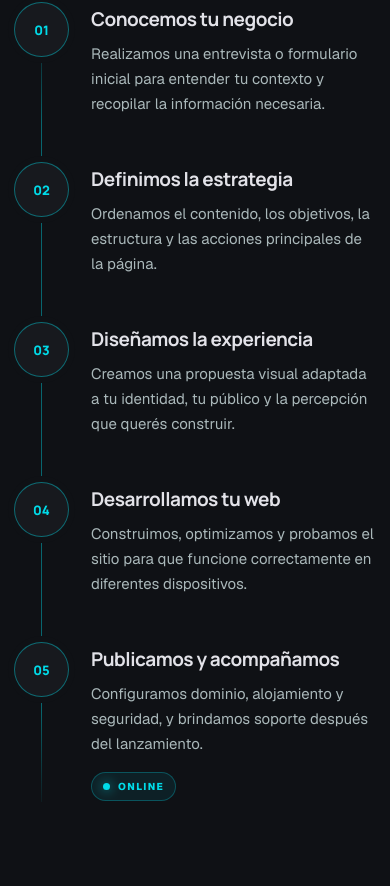
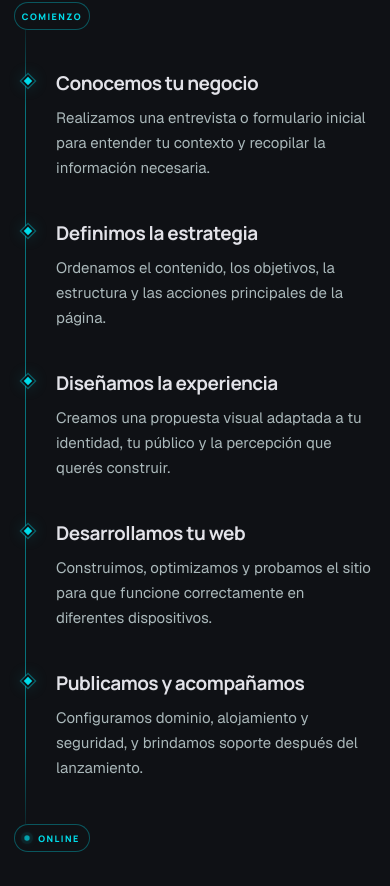
Before and after one commit to hberrino/hbdigitalstudio, a Next.js app: page / in a window 390 px wide. Shown: the part 5078-5964 px from the top of the page. Built offline with nearby package versions, Linux system fonts and the light colour scheme.

Commit message:
Refina el recorrido del proceso de trabajo

```diff
--- a/app/components/ProcessSection.jsx
+++ b/app/components/ProcessSection.jsx
@@ -5,7 +5,16 @@ export default function ProcessSection() {
   return (
     <section className="process section" id="proceso"><div className="container">
       <SectionHeading eyebrow="Cómo trabajamos" title="Un proceso claro, desde la idea hasta la publicación" text="Sabés qué está pasando, qué sigue y qué necesitamos en cada etapa." align="center" />
-      <div className="process__line">{processSteps.map((step, index) => <article className="process-step reveal" key={step.number} style={{ "--delay": `${index * 70}ms` }}><div className="process-step__number">{step.number}</div><div className="process-step__body"><h3>{step.title}</h3><p>{step.text}</p>{step.status && <span className="process-step__status"><i />{step.status}</span>}</div></article>)}</div>
+      <div className="process__line">
+        <div className="process__endpoint process__endpoint--start"><span>Comienzo</span></div>
+        {processSteps.map((step, index) => (
+          <article className="process-step reveal" key={step.title} style={{ "--delay": `${index * 70}ms` }}>
+            <span className="process-step__node" aria-hidden="true" />
+            <div className="process-step__body"><h3>{step.title}</h3><p>{step.text}</p></div>
+          </article>
+        ))}
+        <div className="process__endpoint process__endpoint--end"><i /><span>Online</span></div>
+      </div>
     </div></section>
   );
 }
--- a/app/data/process.js
+++ b/app/data/process.js
@@ -1,7 +1,7 @@
 export const processSteps = [
-  { number: "01", title: "Conocemos tu negocio", text: "Realizamos una entrevista o formulario inicial para entender tu contexto y recopilar la información necesaria." },
-  { number: "02", title: "Definimos la estrategia", text: "Ordenamos el contenido, los objetivos, la estructura y las acciones principales de la página." },
-  { number: "03", title: "Diseñamos la experiencia", text: "Creamos una propuesta visual adaptada a tu identidad, tu público y la percepción que querés construir." },
-  { number: "04", title: "Desarrollamos tu web", text: "Construimos, optimizamos y probamos el sitio para que funcione correctamente en diferentes dispositivos." },
-  { number: "05", title: "Publicamos y acompañamos", text: "Configuramos dominio, alojamiento y seguridad, y brindamos soporte después del lanzamiento.", status: "ONLINE" },
+  { title: "Conocemos tu negocio", text: "Realizamos una entrevista o formulario inicial para entender tu contexto y recopilar la información necesaria." },
+  { title: "Definimos la estrategia", text: "Ordenamos el contenido, los objetivos, la estructura y las acciones principales de la página." },
+  { title: "Diseñamos la experiencia", text: "Creamos una propuesta visual adaptada a tu identidad, tu público y la percepción que querés construir." },
+  { title: "Desarrollamos tu web", text: "Construimos, optimizamos y probamos el sitio para que funcione correctamente en diferentes dispositivos." },
+  { title: "Publicamos y acompañamos", text: "Configuramos dominio, alojamiento y seguridad, y brindamos soporte después del lanzamiento." },
 ];
--- a/app/globals.css
+++ b/app/globals.css
@@ -160,20 +160,25 @@ button { font: inherit; }
 /* Process */
 .process { background: #0f1115; }
 .process__line { position: relative; max-width: 1080px; margin: 0 auto; }
-.process__line::before { content: ""; position: absolute; left: 50%; top: 27px; bottom: 27px; width: 1px; background: linear-gradient(180deg, rgba(0,219,233,.06), rgba(0,219,233,.42) 12%, rgba(0,219,233,.42) 88%, rgba(0,219,233,.06)); transform: translateX(-50%); }
-.process-step { position: relative; z-index: 1; display: grid; grid-template-columns: minmax(0,1fr) 100px minmax(0,1fr); min-height: 170px; }
-.process-step::after { content: ""; position: absolute; top: 27px; width: 42px; height: 1px; background: rgba(0,219,233,.42); }
+.process__line::before { content: ""; position: absolute; left: 50%; top: 28px; bottom: 28px; width: 1px; background: linear-gradient(180deg, rgba(0,219,233,.1), rgba(0,219,233,.48) 10%, rgba(0,219,233,.48) 90%, rgba(0,219,233,.1)); transform: translateX(-50%); }
+.process__endpoint { position: relative; z-index: 2; display: flex; align-items: center; justify-content: center; width: max-content; min-width: 86px; height: 30px; margin-inline: auto; border: 1px solid rgba(0,219,233,.34); border-radius: 999px; background: #0f1115; color: var(--mint); font-family: var(--font-manrope); font-size: 9px; font-weight: 800; letter-spacing: .16em; text-transform: uppercase; }
+.process__endpoint--start { margin-bottom: 54px; }
+.process__endpoint--end { gap: 8px; margin-top: -4px; }
+.process__endpoint--end i { width: 6px; height: 6px; border-radius: 50%; background: var(--mint); box-shadow: 0 0 12px rgba(0,219,233,.9); animation: process-online-pulse 1.8s ease-in-out infinite; }
+@keyframes process-online-pulse {
+  0%, 100% { opacity: .55; transform: scale(.82); box-shadow: 0 0 0 3px rgba(0,219,233,.08), 0 0 8px rgba(0,219,233,.3); }
+  50% { opacity: 1; transform: scale(1); box-shadow: 0 0 0 5px rgba(0,219,233,.12), 0 0 14px rgba(0,219,233,.65); }
+}
+.process-step { position: relative; z-index: 1; display: grid; grid-template-columns: minmax(0,1fr) 80px minmax(0,1fr); min-height: 156px; }
+.process-step::after { content: ""; position: absolute; top: 6px; width: 34px; height: 1px; background: rgba(0,219,233,.42); }
 .process-step:nth-child(odd)::after { right: 50%; }
 .process-step:nth-child(even)::after { left: 50%; }
-.process-step__number { display: grid; grid-column: 2; grid-row: 1; place-items: center; justify-self: center; align-self: start; width: 54px; height: 54px; border: 1px solid rgba(0,219,233,.42); border-radius: 50%; background: #17191e; color: var(--mint); font-family: var(--font-manrope); font-size: 13px; font-weight: 750; box-shadow: 0 0 0 7px #0f1115; transition: background .2s ease, color .2s ease, box-shadow .2s ease; }
-.process-step:hover .process-step__number { background: rgba(0,219,233,.12); color: var(--mint); box-shadow: 0 0 25px rgba(0,219,233,.16); }
-.process-step__body { grid-row: 1; max-width: 420px; padding-top: 3px; }
-.process-step:nth-child(odd) .process-step__body { grid-column: 1; justify-self: end; padding-right: 48px; text-align: right; }
-.process-step:nth-child(even) .process-step__body { grid-column: 3; justify-self: start; padding-left: 48px; text-align: left; }
+.process-step__node { grid-column: 2; grid-row: 1; align-self: start; justify-self: center; width: 11px; height: 11px; border: 2px solid #0f1115; background: var(--mint); box-shadow: 0 0 0 1px rgba(0,219,233,.38), 0 0 16px rgba(0,219,233,.22); transform: rotate(45deg); }
+.process-step__body { grid-row: 1; max-width: 420px; margin-top: -6px; }
+.process-step:nth-child(odd) .process-step__body { grid-column: 1; justify-self: end; padding-right: 42px; text-align: right; }
+.process-step:nth-child(even) .process-step__body { grid-column: 3; justify-self: start; padding-left: 42px; text-align: left; }
 .process-step__body h3 { font-size: 22px; }
 .process-step__body p { max-width: 420px; font-size: 15px; }
-.process-step__status { display: inline-flex; align-items: center; gap: 8px; margin-top: 16px; padding: 7px 11px; border: 1px solid rgba(0,219,233,.28); border-radius: 999px; background: rgba(0,219,233,.08); color: var(--mint); font-size: 10px; font-weight: 800; letter-spacing: .14em; }
-.process-step__status i { width: 7px; height: 7px; border-radius: 50%; background: var(--mint); box-shadow: 0 0 12px rgba(0,219,233,.8); }
 
 /* Technology */
 .technology { background: #111318; overflow: hidden; border-block: 1px solid rgba(255,255,255,.06); }
@@ -349,12 +354,15 @@ button { font: inherit; }
   .benefits__track { gap: 10px; padding-inline: 28px; }
   .benefit-card { flex-basis: min(82vw, 300px); min-height: 175px; padding: 23px; }
   .benefit-card__icon { height: 27px; margin-bottom: 24px; }
-  .process__line::before { left: 27px; top: 27px; bottom: 27px; transform: none; }
-  .process-step { grid-template-columns: 55px minmax(0,1fr); min-height: 160px; }
+  .process__line::before { left: 11px; top: 28px; bottom: 28px; transform: none; }
+  .process__endpoint { margin-left: 0; margin-right: 0; min-width: 76px; height: 28px; }
+  .process__endpoint--start { margin-bottom: 46px; }
+  .process__endpoint--end { margin-top: -2px; }
+  .process-step { grid-template-columns: 22px minmax(0,1fr); min-height: 150px; }
   .process-step::after { display: none; }
-  .process-step__number { grid-column: 1; width: 55px; height: 55px; box-shadow: 0 0 0 6px #0f1115; }
+  .process-step__node { grid-column: 1; width: 10px; height: 10px; margin-left: 6px; }
   .process-step:nth-child(odd) .process-step__body,
-  .process-step:nth-child(even) .process-step__body { grid-column: 2; grid-row: 1; justify-self: stretch; max-width: none; padding: 4px 0 28px 22px; text-align: left; }
+  .process-step:nth-child(even) .process-step__body { grid-column: 2; grid-row: 1; justify-self: stretch; max-width: none; margin-top: -6px; padding: 0 0 28px 20px; text-align: left; }
   .process-step__body h3 { font-size: 19px; }
   .technology__grid { grid-template-columns: 1fr; gap: 45px; }
   .plans__grid { display: flex; max-width: none; margin: 55px -14px 0; padding: 20px calc((100vw - clamp(275px, 78vw, 340px)) / 2) 25px; gap: 12px; overflow-x: auto; align-items: stretch; scroll-snap-type: x mandatory; scroll-padding-inline: calc((100vw - clamp(275px, 78vw, 340px)) / 2); overscroll-behavior-x: contain; scrollbar-width: none; touch-action: pan-x pan-y; -webkit-overflow-scrolling: touch; }
```
